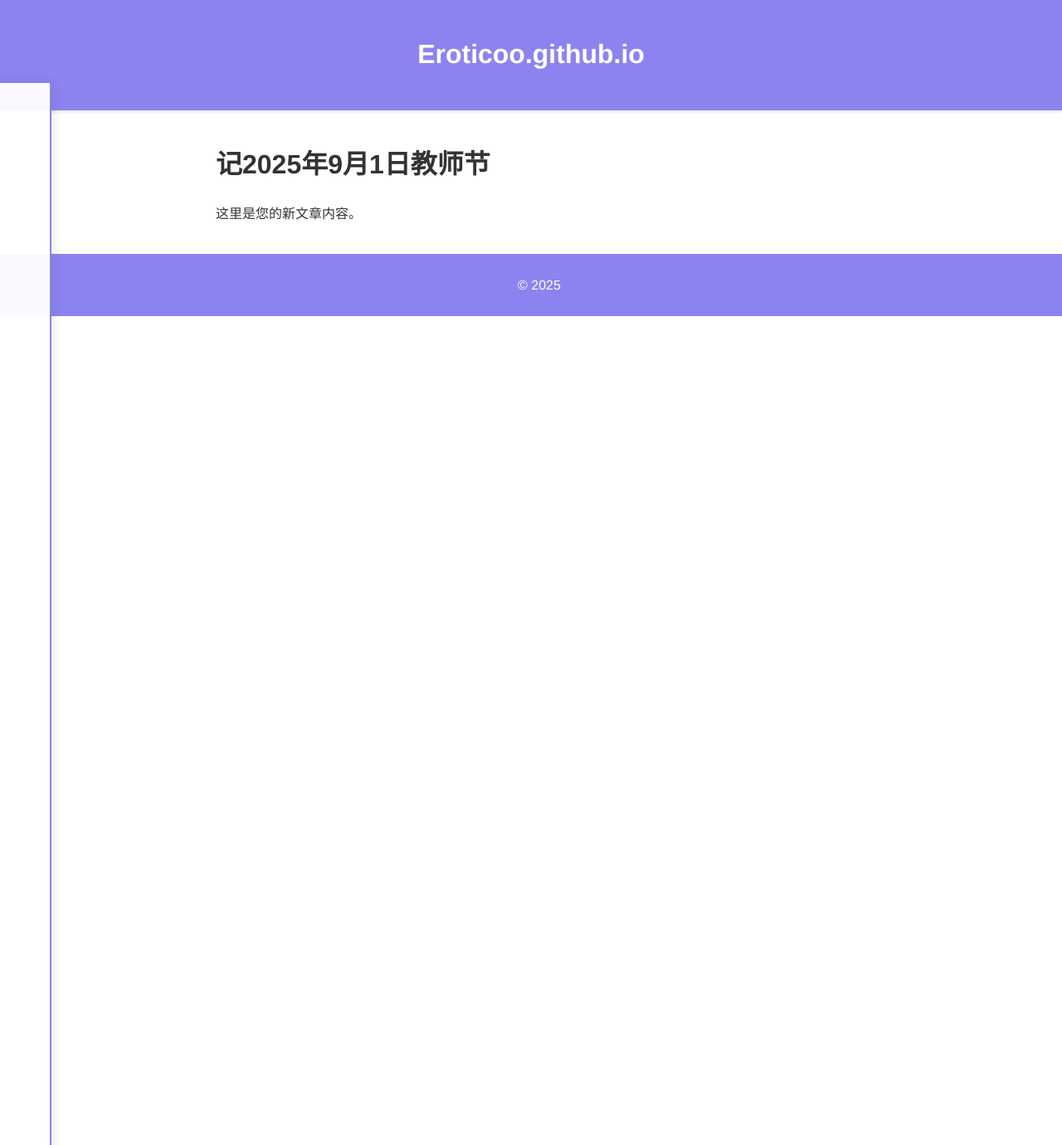
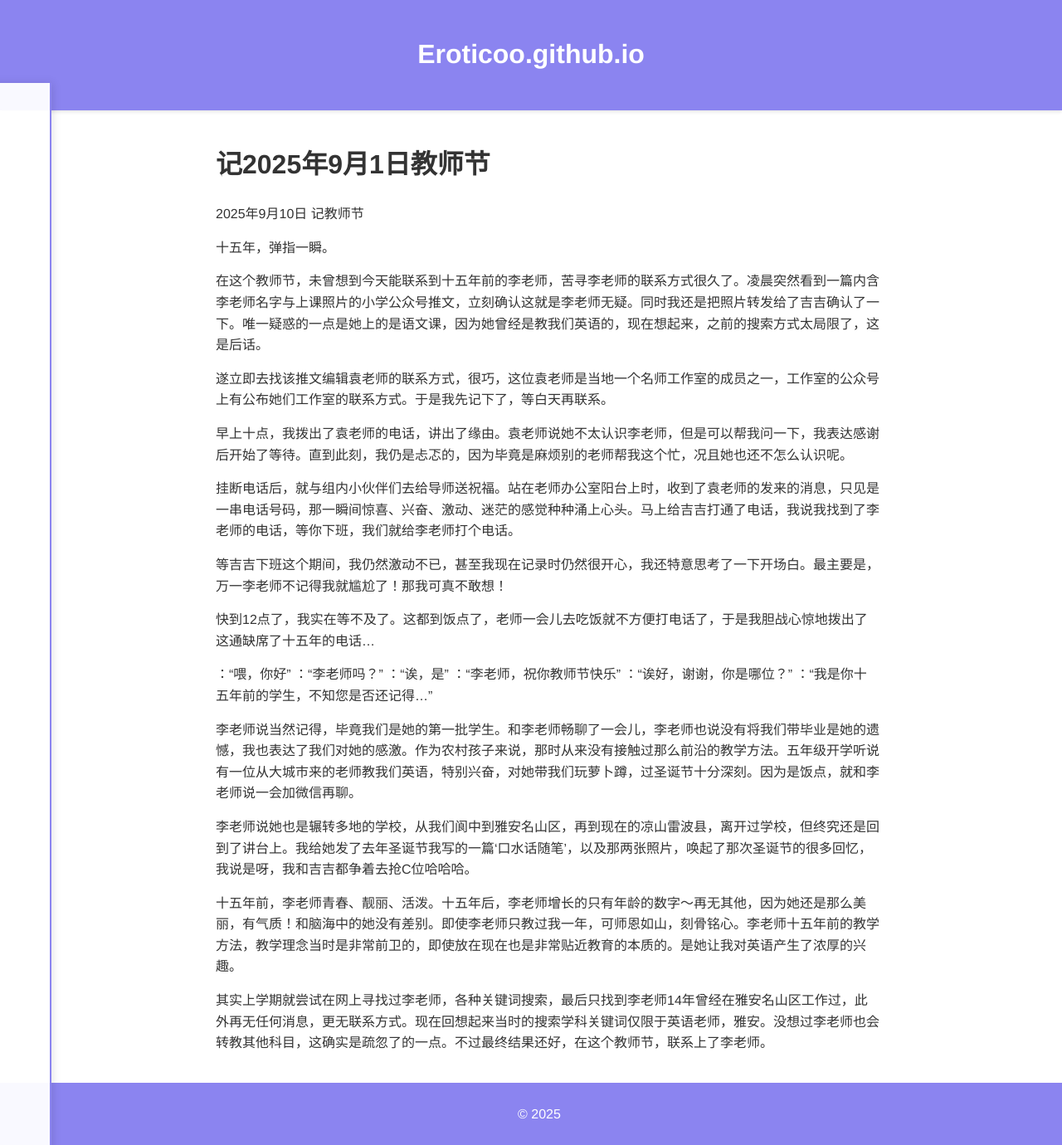
Before and after one commit to Eroticoo/Eroticoo.github.io, a Jekyll site: the page built from _posts/2025-09-10-一个瞬间.md, in a window 1280 px wide and 1380 px high. Shown: the whole window at 83% size. Built offline with Jekyll 4.4.1, drawn with Linux system fonts in a browser that asks for light colours.

Commit message:
更新文章内容：我的新博客文章

```diff
--- a/_posts/2025-09-10-一个瞬间.md
+++ b/_posts/2025-09-10-一个瞬间.md
@@ -6,4 +6,33 @@ date: 2025-09-10 17:30:11 +0800
 
 # 记2025年9月1日教师节
 
-这里是您的新文章内容。
+2025年9月10日 记教师节
+
+十五年，弹指一瞬。
+
+在这个教师节，未曾想到今天能联系到十五年前的李老师，苦寻李老师的联系方式很久了。凌晨突然看到一篇内含李老师名字与上课照片的小学公众号推文，立刻确认这就是李老师无疑。同时我还是把照片转发给了吉吉确认了一下。唯一疑惑的一点是她上的是语文课，因为她曾经是教我们英语的，现在想起来，之前的搜索方式太局限了，这是后话。
+
+遂立即去找该推文编辑袁老师的联系方式，很巧，这位袁老师是当地一个名师工作室的成员之一，工作室的公众号上有公布她们工作室的联系方式。于是我先记下了，等白天再联系。
+
+早上十点，我拨出了袁老师的电话，讲出了缘由。袁老师说她不太认识李老师，但是可以帮我问一下，我表达感谢后开始了等待。直到此刻，我仍是忐忑的，因为毕竟是麻烦别的老师帮我这个忙，况且她也还不怎么认识呢。
+
+挂断电话后，就与组内小伙伴们去给导师送祝福。站在老师办公室阳台上时，收到了袁老师的发来的消息，只见是一串电话号码，那一瞬间惊喜、兴奋、激动、迷茫的感觉种种涌上心头。马上给吉吉打通了电话，我说我找到了李老师的电话，等你下班，我们就给李老师打个电话。
+
+等吉吉下班这个期间，我仍然激动不已，甚至我现在记录时仍然很开心，我还特意思考了一下开场白。最主要是，万一李老师不记得我就尴尬了！那我可真不敢想！
+
+快到12点了，我实在等不及了。这都到饭点了，老师一会儿去吃饭就不方便打电话了，于是我胆战心惊地拨出了这通缺席了十五年的电话…
+
+：“喂，你好”
+：“李老师吗？”
+：“诶，是”
+：“李老师，祝你教师节快乐”
+：“诶好，谢谢，你是哪位？”
+：“我是你十五年前的学生，不知您是否还记得…”
+
+李老师说当然记得，毕竟我们是她的第一批学生。和李老师畅聊了一会儿，李老师也说没有将我们带毕业是她的遗憾，我也表达了我们对她的感激。作为农村孩子来说，那时从来没有接触过那么前沿的教学方法。五年级开学听说有一位从大城市来的老师教我们英语，特别兴奋，对她带我们玩萝卜蹲，过圣诞节十分深刻。因为是饭点，就和李老师说一会加微信再聊。
+
+李老师说她也是辗转多地的学校，从我们阆中到雅安名山区，再到现在的凉山雷波县，离开过学校，但终究还是回到了讲台上。我给她发了去年圣诞节我写的一篇‘口水话随笔’，以及那两张照片，唤起了那次圣诞节的很多回忆，我说是呀，我和吉吉都争着去抢C位哈哈哈。
+
+十五年前，李老师青春、靓丽、活泼。十五年后，李老师增长的只有年龄的数字～再无其他，因为她还是那么美丽，有气质！和脑海中的她没有差别。即使李老师只教过我一年，可师恩如山，刻骨铭心。李老师十五年前的教学方法，教学理念当时是非常前卫的，即使放在现在也是非常贴近教育的本质的。是她让我对英语产生了浓厚的兴趣。
+
+其实上学期就尝试在网上寻找过李老师，各种关键词搜索，最后只找到李老师14年曾经在雅安名山区工作过，此外再无任何消息，更无联系方式。现在回想起来当时的搜索学科关键词仅限于英语老师，雅安。没想过李老师也会转教其他科目，这确实是疏忽了的一点。不过最终结果还好，在这个教师节，联系上了李老师。
```
